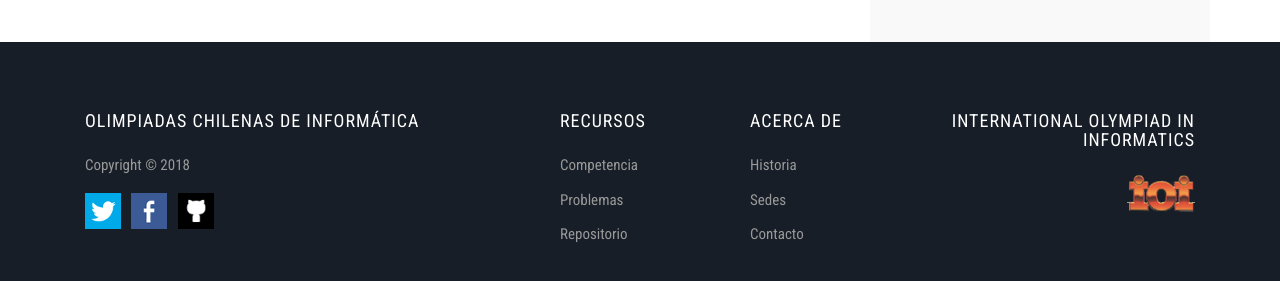
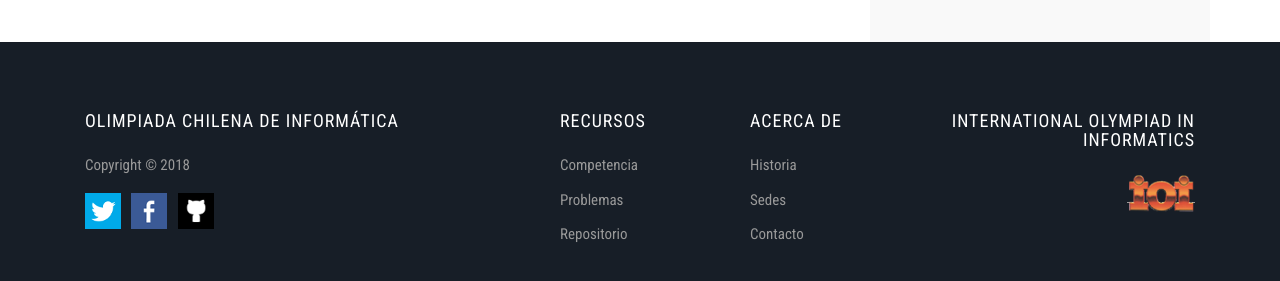
Before and after one commit to OCIoficial/ocioficial.github.io, a Jekyll site: the page built from index.html, in a window 1280 px wide and 1152 px high. Shown: the part 848-1129 px from the top of the window. Built offline with Jekyll 4.4.1, drawn with Linux system fonts in a browser that asks for light colours; the list of posts is cut into pages by our own code.

Commit message:
Quitando S de Olimpiadas Chilenas

```diff
--- a/_config.yml
+++ b/_config.yml
@@ -1,7 +1,7 @@
 # Site
 name: OCI
-description: Olimpiadas Chilenas de Informática
-meta_description: "Olimpiadas Chilenas de Informática"
+description: Olimpiada Chilena de Informática
+meta_description: "Olimpiada Chilena de Informática"
 logo: 'assets/images/logo_oci.png'
 favicon: 'assets/images/favicon.ico'
 paginate: 12
--- a/_layouts/default.html
+++ b/_layouts/default.html
@@ -65,7 +65,7 @@
                 <div class="row">
                     <div class="col-sm-5">
                         <div class="footer-widget">
-                            <h5 class="title">Olimpiadas Chilenas de Informática</h5>
+                            <h5 class="title">Olimpiada Chilena de Informática</h5>
                             <p>Copyright © {{ site.time | date: "%Y" }}</p>
                             <a href="https://twitter.com/progcompcl" target="_blank"><img src="{{ site.baseurl }}/assets/images/icon_twitter.png" /></a>
                             &nbsp;
```
